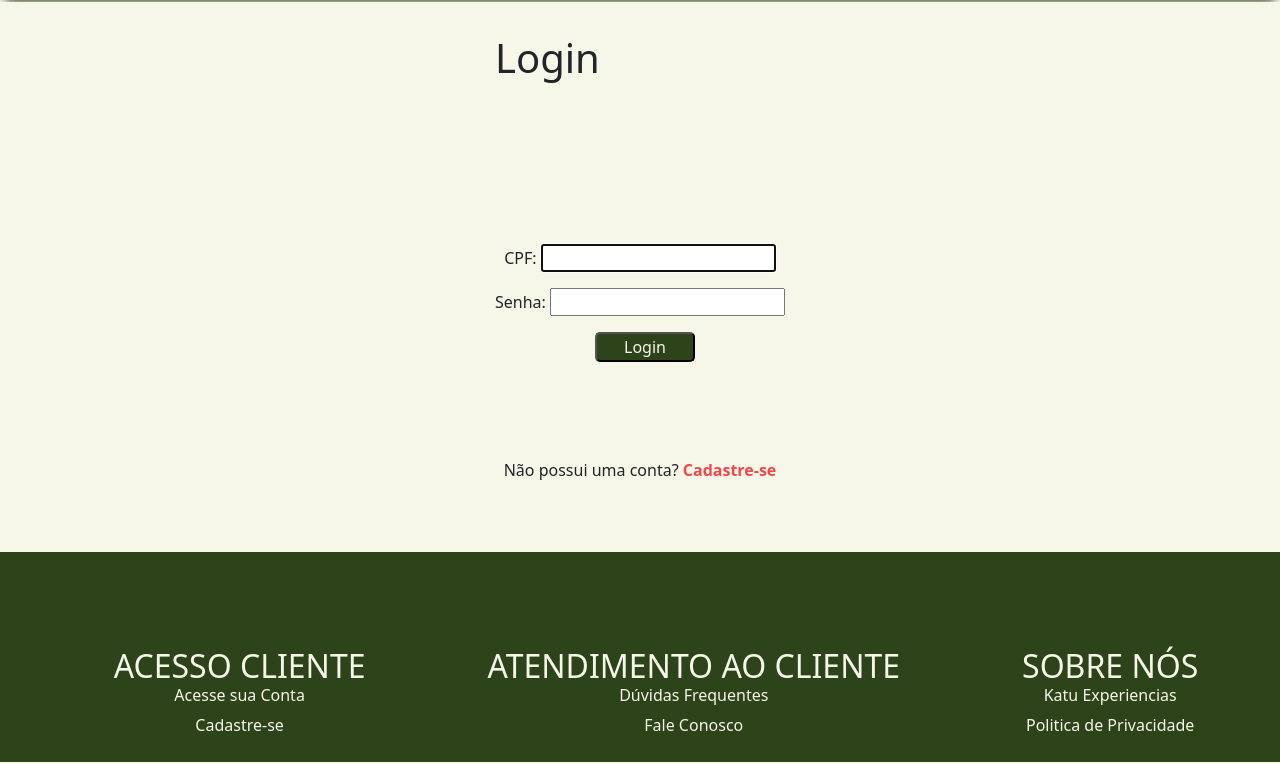
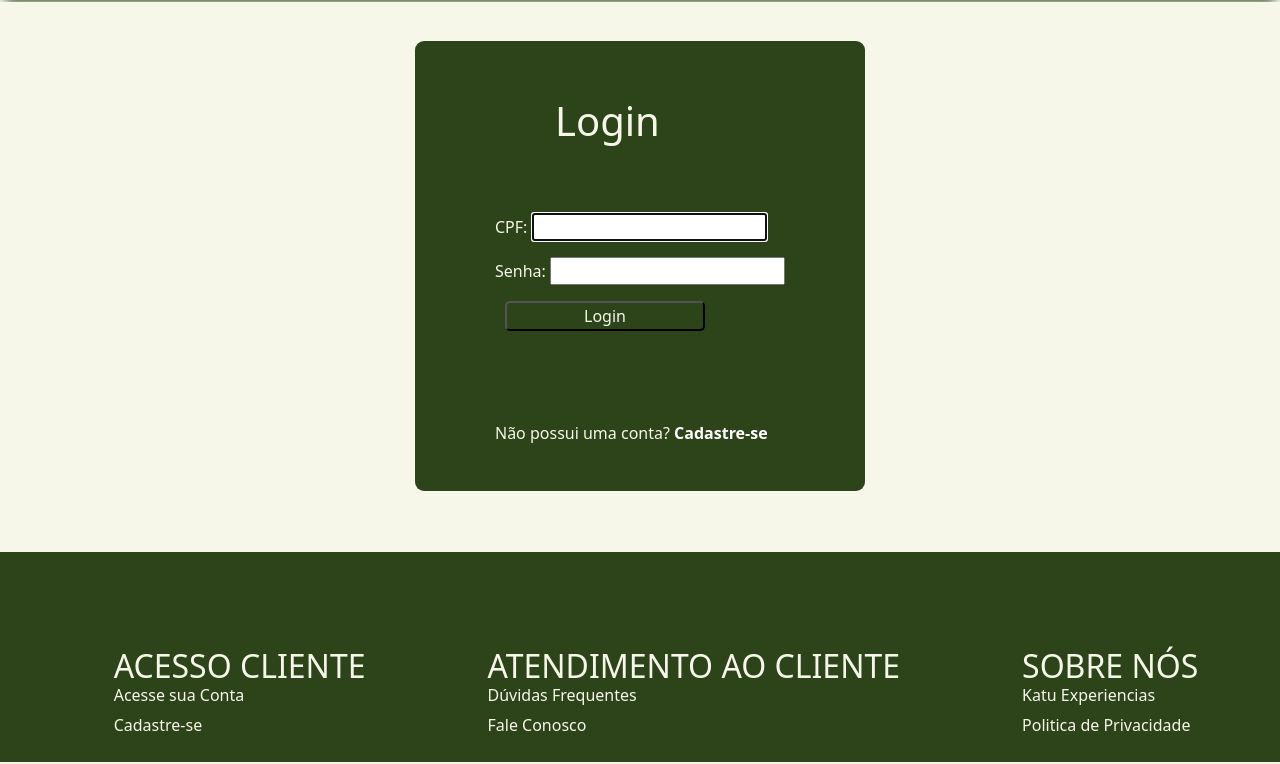
Before and after one commit to Geronilton/pi23_katu_experience, a Django app: page /login/ in a window 1280 px wide. Shown: the part 170-934 px from the top of the page. Run offline with Django 4.2, Linux system fonts and the light colour scheme; some libraries are stand-ins or nearby versions.

Commit message:
Atualizando

```diff
--- a/static/css/estilo.css
+++ b/static/css/estilo.css
@@ -62,12 +62,13 @@ footer{
 
 /* ========= Pagina de Passeios ========= */
 .cont-passeio{
+    width: 60vw;
     gap: 50px;
     padding: auto;
     display: grid;
+    grid-template-areas: 'div div div';
 }
 .passeio{
-
     background-color: #2D441B;
     width: 500px;
     border-radius: 10px;
@@ -76,7 +77,6 @@ footer{
     align-items: center;
     justify-content: center;
     margin: 1%;
-
 }
 .titulo{
     color: #F6F6E9;
@@ -125,3 +125,35 @@ input.submit
     height: 30px;
     width: 200px;
 }
+
+
+/* ========= Pagina CADASTRO / LOGIN ========= */
+
+.cont-cad{
+    width: 450px;
+    height: 450px;
+    background-color: #2D441B;
+    border-radius: 2%;
+    display: grid;
+    align-items: center;
+    justify-content: center;
+}
+.cont-cad > h1{
+    margin-left: 70px;
+}
+.cont-log{
+    width: 450px;
+    height: 450px;
+    background-color: #2D441B;
+    border-radius: 2%;
+    display: grid;
+    align-items: center;
+    justify-content: center;
+}
+.cont-log > h1{
+    margin-bottom: -100px;
+    margin-left: 60px;
+}
+.cont-cad, .cont-log > h1, p{
+    color: #F6F6E9;
+}
--- a/templates/base.html
+++ b/templates/base.html
@@ -1,5 +1,6 @@
 {% load static %}
 {% load widget_tweaks %}
+
 
 <!DOCTYPE html>
 <html lang="en">
@@ -7,12 +8,15 @@
   <meta charset="UTF-8">
   <meta http-equiv="X-UA-Compatible" content="IE=edge">
   <meta name="viewport" content="width=device-width, initial-scale=1.0">
+
+  <link href="{% static 'css/estilo.css' %}" type="text/css" rel="stylesheet"/>
+  <link href="{% static 'css/index.css' %}" type="text/css" rel="stylesheet">
+  <link href="{% static 'css/bootstrap.min.css' %}" type="text/css" rel="stylesheet">
+  <link href="{% static 'css/cadastrarPasseio.css' %}" type="text/css" rel="stylesheet">
+
   <title>Katu Experiências</title>
 
-    <link href="{% static 'css/estilo.css' %}" type="text/css" rel="stylesheet"/>
-    <link href="{% static 'css/index.css' %}" type="text/css" rel="stylesheet">
-    <link href="{% static 'css/bootstrap.min.css' %}" type="text/css" rel="stylesheet">
-    <link href="{% static 'css/cadastrarPasseio.css' %}" type="text/css" rel="stylesheet">
+
 
 
 
@@ -82,5 +86,5 @@
     </footer>
 
     </div>
-</body>
+    </body>
 </html>
--- a/templates/passeios.html
+++ b/templates/passeios.html
@@ -12,7 +12,7 @@
         {% for passeio in lista_passeios %}
         <div class="cont-passeio">
 
-            <div class="passeio">
+            <div class="gri passeio">
                 <div class="titulo"><h3>{{passeio.titulo}}</h3></div>
                 <div class="descricao"><p>{{passeio.descricao}}</p></div>
                 <div class="valor"><h3>{{passeio.valor}}</h3></div>
--- a/templates/registration/login.html
+++ b/templates/registration/login.html
@@ -2,30 +2,9 @@
 {% extends 'base.html' %}
 
 {% block content %}
-<style type="text/css">
-    *
-    {
-        margin: 0;
-        padding: 0;
-    }
-    input.submit
-    {
-        position: relative;
-        background-color: #2D441B;
-        color: #F6F6E9;
-        border-radius: 5px;
-        height: 30px;
-        width: 100px;
-    }
-    p
-    {
-        text-align: center;
-    }
-    .cadastre-se{
-        color: rgb(239, 72, 72);
-    }
-</style>
+
 <div class="container">
+    <div class="cont-log">
 
     <h1>Login</h1>
     <br>
@@ -37,4 +16,5 @@
     </form>
     <p>Não possui uma conta?<a href="{% url 'cadastro' %}" class="cadastre-se"> Cadastre-se</a></p>
 </div>
+</div>
 {% endblock %}
```
Also changed, not shown: templates/registration/cadastro.html (+4 -15 lines).
